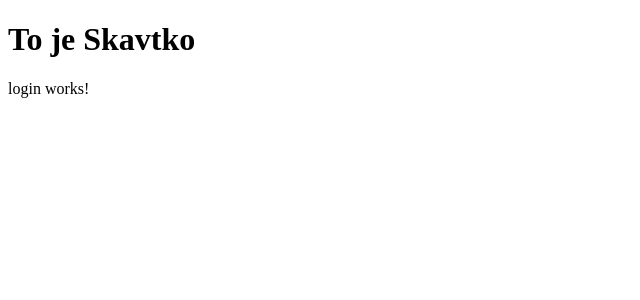
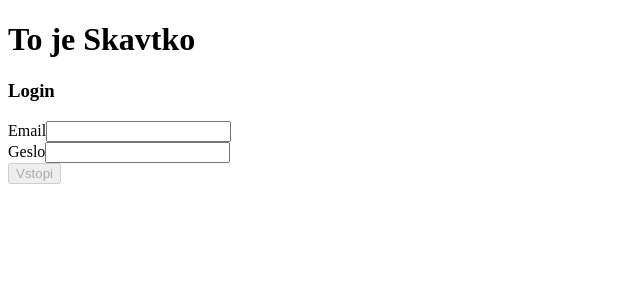
Before and after one commit to provtar/PRPO-Skavtek, an Angular app in the folder frontend/angular/: page /login in a window 1280 px wide. Shown: the top 300 px of the page, without its empty margins (0-640 px from the left). Built offline with nearby package versions, Linux system fonts and the light colour scheme.

Commit message:
Skica login strani

```diff
--- a/frontend/angular/src/app/login/login.component.html
+++ b/frontend/angular/src/app/login/login.component.html
@@ -1 +1,32 @@
-<p>login works!</p>
+<div>
+  <h3>Login</h3>
+  <form [formGroup]="loginForm" (ngSubmit)="login()">
+    <div>
+      <label for="email">Email</label>
+      <input
+        type="text"
+        id="email"
+        formControlName="email"
+      />
+      <div *ngIf="loginForm.get('email')?.invalid && loginForm.get('email')?.touched">
+        <div *ngIf="loginForm.get('email')?.hasError('required')">Vstavite prosim elektronski naslov.</div>
+        <!-- <div *ngIf="loginForm.get('username')?.hasError('minlength')">Username must be at least 4 characters long.</div> -->
+      </div>
+    </div>
+
+    <div>
+      <label for="password">Geslo</label>
+      <input
+        type="password"
+        id="password"
+        formControlName="password"
+      />
+      <div *ngIf="loginForm.get('password')?.invalid && loginForm.get('password')?.touched">
+        <div *ngIf="loginForm.get('password')?.hasError('required')">Vstavi geslo</div>
+        <!-- <div *ngIf="myForm.get('email')?.hasError('email')">Please enter a valid email address.</div> -->
+      </div>
+    </div>
+
+    <button type="submit" [disabled]="loginForm.invalid">Vstopi</button>
+  </form>
+</div>
--- a/frontend/angular/src/app/login/login.component.ts
+++ b/frontend/angular/src/app/login/login.component.ts
@@ -1,12 +1,46 @@
 import { Component } from '@angular/core';
-
+import { LoginData, LoginService } from '../services/login.service';
+import { GlobalVarService } from '../services/global-var.service';
+import { Router } from '@angular/router';
+import { FormBuilder, FormGroup, Validators } from '@angular/forms';
+import { CommonModule } from '@angular/common';
+import { ReactiveFormsModule } from '@angular/forms';
 @Component({
   selector: 'app-login',
   standalone: true,
-  imports: [],
+  imports: [CommonModule, ReactiveFormsModule],
   templateUrl: './login.component.html',
   styleUrl: './login.component.css'
 })
 export class LoginComponent {
+  loginForm!: FormGroup;
 
+  constructor(private global: GlobalVarService,
+    private router: Router,
+    private loginService: LoginService,
+    private fb: FormBuilder
+  ) {}
+
+  ngOnInit() {
+    this.loginForm = this.fb.group({
+      email: ['', [Validators.required]],
+      password: ['', [Validators.required]]
+    })
+  }
+
+  public login() : void {
+    if(this.loginForm.valid) {
+      //TODO prikazi napako ko napacno username ali geslo
+      this.loginService.login(this.loginForm.value).subscribe(
+        (response) => {
+          localStorage.setItem('user', JSON.stringify(response));
+          var user = localStorage.getItem('user');
+          if(user){
+            this.router.navigate(['/home']);
+          }
+        })
+    } else {
+      console.log('Form not valid');
+    }
+  }
 }
--- a/frontend/angular/src/app/services/clan-data.service.ts
+++ b/frontend/angular/src/app/services/clan-data.service.ts
@@ -24,3 +24,19 @@ export class ClanDataService {
     return throwError(() => err.error || err.statusText);
   }
 }
+
+
+export class RegisterData {
+  ime!: string;
+  priimek!: string;
+  email!: string;
+  password!: string;
+}
+
+export class ClanData {
+  id!: number;
+  ime!: string;
+  priimek!: string;
+  steg!: string;
+  skavtskoIme!: string;
+}
--- a/frontend/angular/src/app/services/global-var.service.ts
+++ b/frontend/angular/src/app/services/global-var.service.ts
@@ -1,11 +1,12 @@
 import { Injectable } from '@angular/core';
+import { ClanData } from './clan-data.service';
 
 @Injectable({
   providedIn: 'root'
 })
 export class GlobalVarService {
 
-  skavtkoApiUrl: string = 'http://localhost:8082/v1';
-
+  skavtkoApiUrl: string = 'http://localhost:8080/v1';
+  user: ClanData | undefined = undefined;
   constructor() { }
 }
--- /dev/null
+++ b/frontend/angular/src/app/services/login.service.ts
@@ -0,0 +1,27 @@
+import { HttpClient } from '@angular/common/http';
+import { Injectable } from '@angular/core';
+import { GlobalVarService } from './global-var.service';
+import { catchError, Observable, retry, throwError } from 'rxjs';
+import { ClanData } from './clan-data.service';
+@Injectable({
+  providedIn: 'root'
+})
+export class LoginService {
+
+  public login(data: LoginData){
+    const url = `${this.global.skavtkoApiUrl}/clani/login`;
+    return this.http.post<ClanData>(url, data).pipe(retry(1),
+      catchError( (error) => {
+        return throwError( () => error);
+      })
+    )
+  }
+
+  constructor(private http: HttpClient,
+    private global: GlobalVarService) { }
+}
+
+export class LoginData {
+  email!: string;
+  password!: string;
+}
```
Also changed, not shown: 2 other files (tests, documents, lock files or other folders).
